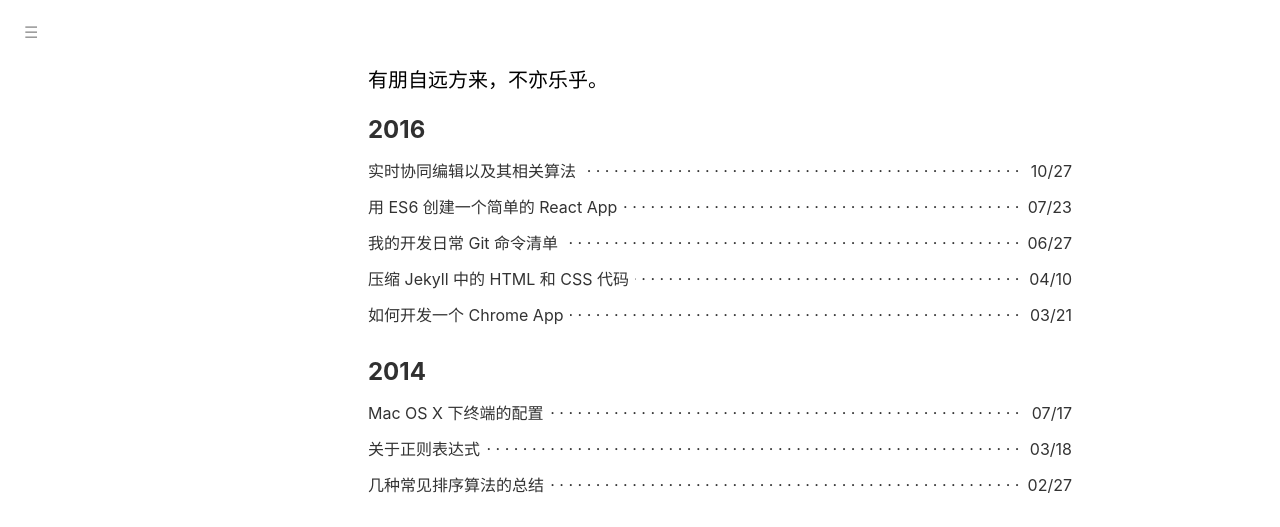
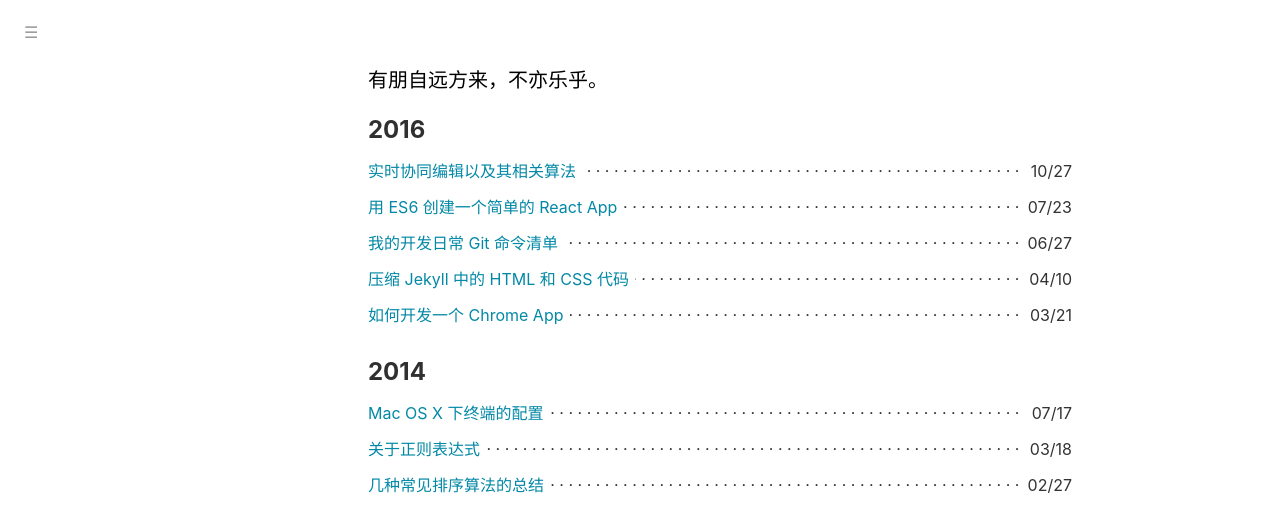
Before and after one commit to ybm/myanbin.github.io, a Jekyll site: the page built from index.html, in a window 1280 px wide and 1127 px high. Shown: the top 527 px of the window. Built offline with Jekyll 4.4.1, drawn with Linux system fonts in a browser that asks for light colours; comment, search, counter and statistics services are not loaded; grey boxes are pictures that could not be loaded.

Commit message:
a hack method for home

```diff
--- a/public/css/poole.scss
+++ b/public/css/poole.scss
@@ -58,7 +58,7 @@ body {
 
 /* No `:visited` state is required by default (browsers will use `a`) */
 a {
-  color: #0388a6;
+  color: #2196f3;
   text-decoration: none;
 }
 a strong {
@@ -391,16 +391,17 @@ h2::before {
   /* Keep the date time together */
   white-space: nowrap;
 }
-.related-posts li a {
-  color: #333;
-}
 
+/* HACK: hover style for dot leaders */
 .related-posts li a:hover {
   text-decoration: none;
   border-bottom: none;
 }
+.related-posts li a:hover > span {
+  border-bottom: 1px solid #2196f3;
+}
 .related-posts li a:hover + .refinfo {
-  color: #0388a6;
+  color: #2196f3;
 }
 
 /*
```
